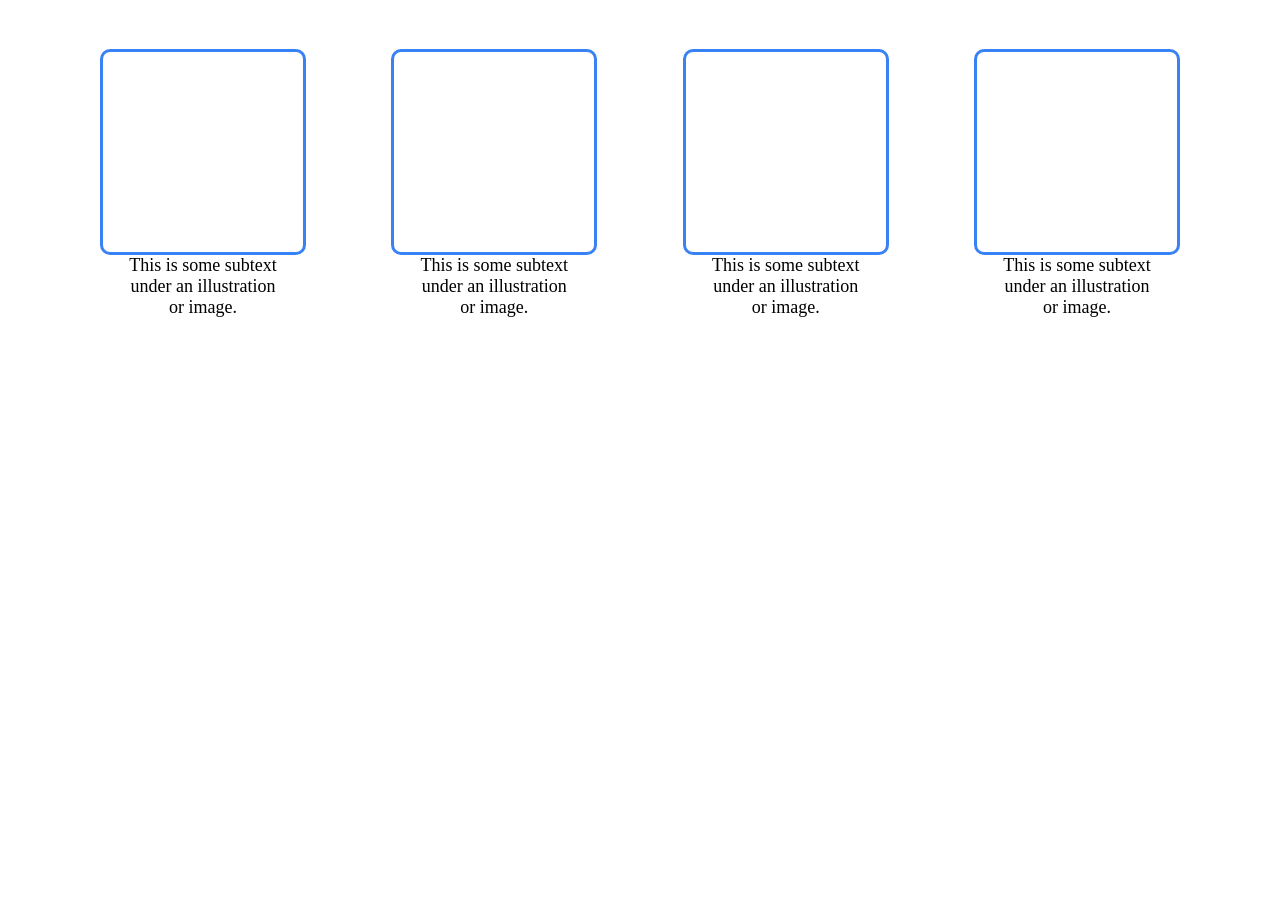
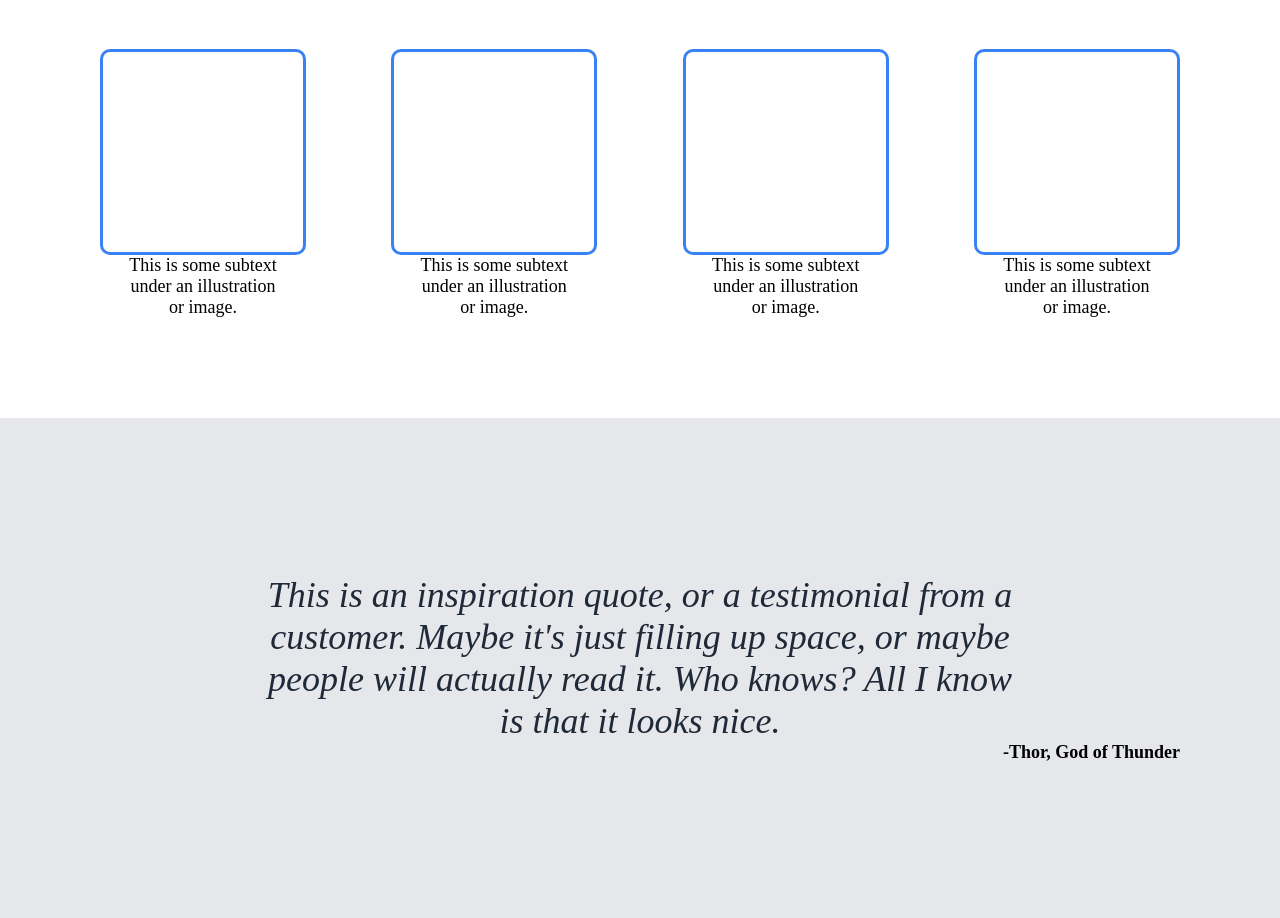
Before and after one commit to Ndiwe1803/Project-Landing-Page, a plain HTML site: page index.html in a window 1280 px wide. Shown: the part 661-1579 px from the top of the page. Before the commit the page ends 1079 px from the top, so only its background shows below. Drawn offline with Linux system fonts and the light colour scheme.

Commit message:
third section is complete

```diff
--- a/index.html
+++ b/index.html
@@ -35,17 +35,14 @@
         <h2>Some Random information.</h2>
         <div class="container">
             <div class ="box">
-<!--                <div class="box-image"><img src="" alt="this is a placeholder for an image"></div>-->
                 <dix class="box-blue"></dix>
                 <p class="box-text">This is some subtext<br/> under an illustration<br/>  or image.</p>
             </div>
             <div class ="box">
-                <!--                <div class="box-image"><img src="" alt="this is a placeholder for an image"></div>-->
                 <dix class="box-blue"></dix>
                 <p class="box-text">This is some subtext<br/>  under an illustration<br/>  or image.</p>
             </div>
             <div class ="box">
-                <!--                <div class="box-image"><img src="" alt="this is a placeholder for an image"></div>-->
                 <dix class="box-blue"></dix>
                 <p class="box-text">This is some subtext<br/>  under an illustration<br/>  or image.</p>
             </div>
@@ -55,10 +52,17 @@
             </div>
         </div>
     </div>
-<!--    <div class="Quote">-->
-<!--        <div class="sub-text-7">This is an inspiration quote, or a testimonial from a customer. Maybe it's just filling up space, or maybe people will actually read it. Who knows? All I know is that it looks nice.</div>-->
-<!--        <div class="sub-text-8">-Thor, God of Thunder</div>-->
-<!--    </div>-->
+    <div class="third-section">
+        <h3>
+            This is an inspiration quote, or a testimonial from a <br/>
+            customer. Maybe it's just filling up space, or maybe <br/>
+            people will actually read it. Who knows? All I know <br/>
+            is that it looks nice.
+        </h3>
+        <div class="p-div">
+            <p class="p-third">-Thor, God of Thunder</p>
+        </div>
+    </div>
 <!--    <div class="blue-card-section">-->
 <!--        <div class="blue-card">-->
 <!--            <div class="text-part">-->
--- a/style.css
+++ b/style.css
@@ -133,12 +133,44 @@ img{
      text-align: center;
      font-size: 18px;
  }
-/* .Quote */
+
+/*this the third section of the landing page*/
+.third-section{
+    background-color:#E5E7EB;
+    height:500px;
+    display:flex;
+    flex-direction: column;
+    justify-content: center;
+}
+
+h3{
+    font-size: 36px;
+    font-style:italic;
+    font-weight: lighter;
+    color:#1F2937;
+    text-align: center;
+
+}
+
+.p-third{
+    font-size:18px;
+    font-weight: bold;
+
+}
+.p-div{
+    display:flex;
+    justify-content: end;
+    margin-right:100px;
+}
+
+/*this the fourth section of the landing page*/
 /* .blue-card-section */
 /* .blue-card */
 /* .text-part */
 /* .blue-heading */
 /* .blue-text */
+
+/*footer*/
 .footer{
     position: fixed;
     bottom: 0;
```
